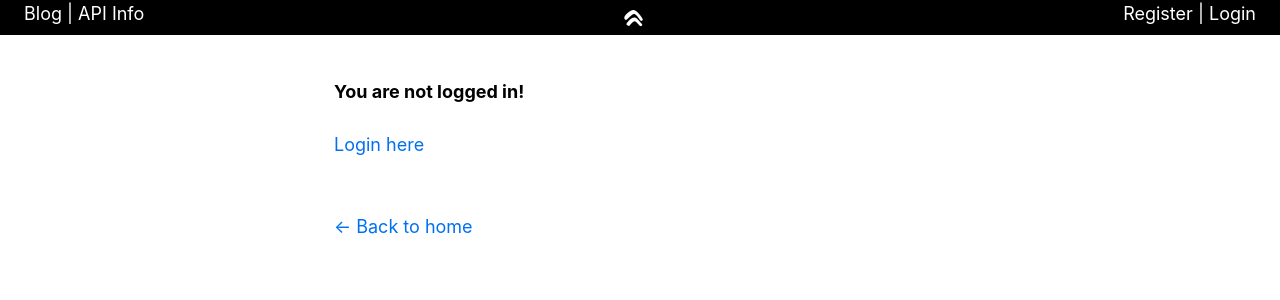
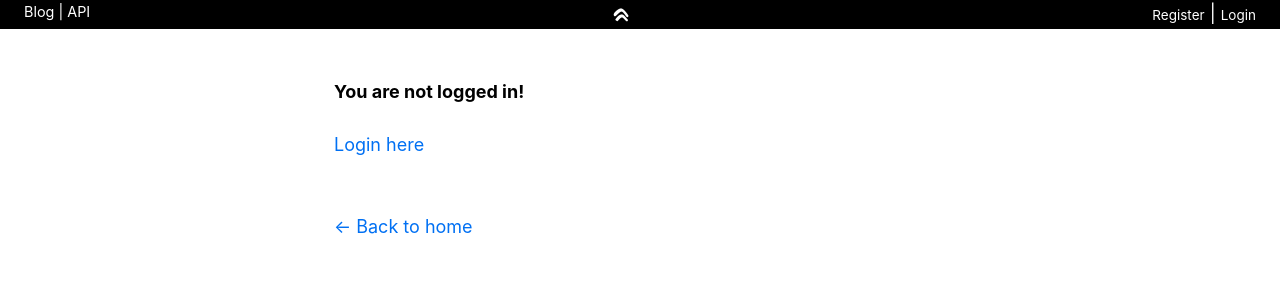
Before and after one commit to vanssign/nextjs-blog, a Next.js app: page /create in a window 1280 px wide. Shown: the top 300 px of the page. Built offline with nearby package versions, Linux system fonts and the light colour scheme; no server answers.

Commit message:
layout config

```diff
--- a/components/layout.js
+++ b/components/layout.js
@@ -28,20 +28,20 @@ export default function Layout({ children, home, create }) {
   return (
     <>
       <div style={{ width: '100%', backgroundColor: 'black', color: 'white', position: 'fixed', top: 0, zIndex: 2 }} className="flexContainer">
-        <div>
+        <div style={{fontSize:'0.8em'}}>
           <Link href="/"><a style={{ color: 'white' }}> Blog</a>
           </Link>
           {" | "}
-          <Link href="/apiinfo"><a style={{ color: 'white' }}>API Info</a>
+          <Link href="/apiinfo"><a style={{ color: 'white' }}>API</a>
           </Link></div>
-        <button onClick={() => document.documentElement.scrollTop = 0} style={{ backgroundColor: 'transparent', color: 'white', paddingLeft: '5px', paddingRight: '5px', paddingTop: '0px', paddingBottom: '0px', fontSize: '30px' }}>
+        <button onClick={() => document.documentElement.scrollTop = 0} style={{ backgroundColor: 'transparent', color: 'white', paddingLeft: '5px', paddingRight: '5px', paddingTop: '0px', paddingBottom: '0px', fontSize: '24px' }}>
           <strong> ᨑ </strong></button>
         <div>
           {LoginStatus ? (<>
-            <Link href="/create"><a style={{ color: 'white' }}>+ New Post</a>
-            </Link>{" | "}<button onClick={() => handleLogout()}>Logout</button>
+            <Link href="/create"><a style={{ color: 'white',fontSize:'0.75em' }}>+ New Post</a>
+            </Link>{" | "}<button onClick={() => handleLogout()} style={{fontSize:'0.75em'}}>Logout</button>
           </>) : (<>
-            <Link href="/auth/register"><a style={{ color: 'white' }}>Register</a></Link>{" | "}<Link href="/auth/login"><a style={{ color: 'white' }}>Login</a></Link>
+            <Link href="/auth/register"><a style={{ color: 'white',fontSize:'0.75em' }}>Register</a></Link>{" | "}<Link href="/auth/login"><a style={{ color: 'white',fontSize:'0.75em' }}>Login</a></Link>
           </>)}
         </div>
       </div>
--- a/pages/_app.js
+++ b/pages/_app.js
@@ -1,7 +1,7 @@
 //global styles
 import "../styles/global.css";
-import { AnimateSharedLayout } from "framer-motion";
+
 
 export default function App({ Component, pageProps }) {
-  return (<AnimateSharedLayout><Component {...pageProps} /></AnimateSharedLayout>);
+  return (<Component {...pageProps} />);
 }
```
